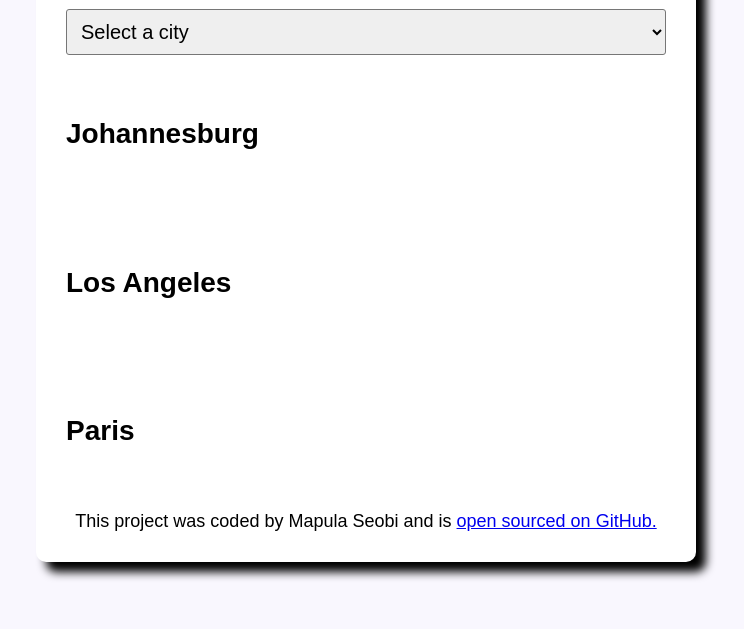
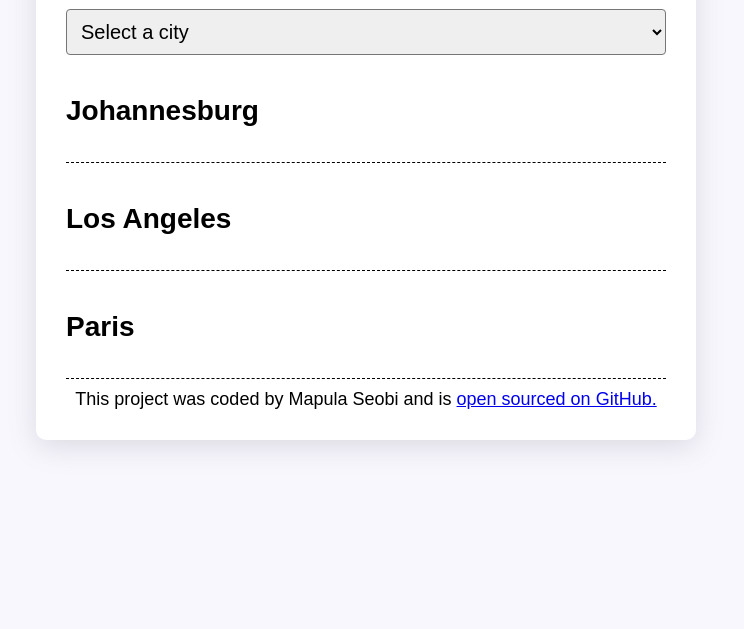
Before and after one commit to Puula066/world-clock-project, a plain HTML site: page index.html in a window 1280 px wide. Shown: the part 171-800 px from the top of the page, without its empty margins (274-1018 px from the left). Drawn offline with nearby package versions, Linux system fonts and the light colour scheme; a script that the page names is missing.

Commit message:
Updated style.css

```diff
--- a/CSS/style.css
+++ b/CSS/style.css
@@ -5,14 +5,14 @@ h1 {
 }
 
 h2 {
-  margin: o 0 5px;
+  margin: 0 0 5px;
   font-size: 28px;
 }
 
 select {
   display: block;
   width: 100%;
-  border-radius: 3px;
+  border-radius: 4px;
   padding: 10px;
   font-size: 20px;
 }
@@ -27,7 +27,7 @@ body {
   background: white;
   padding: 30px;
   margin: 60px auto;
-  box-shadow: 10px 10px 10px rgba(0, 0, 0, 4);
+  box-shadow: rgba(100, 100, 111, 0.2) 0px 7px 29px 0px;
   border-radius: 10px;
 }
 
@@ -36,7 +36,7 @@ body {
   justify-content: space-between;
   margin: 10px 0;
   padding: 30px 0;
-  border-bottom: 1px rgba(0, 0, 0, 2);
+  border-bottom: 1px dashed rgba(0, 0, 0, 2);
 }
 
 .date {
```
